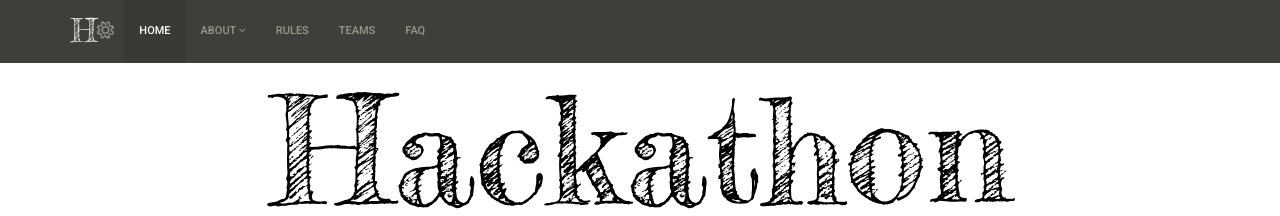
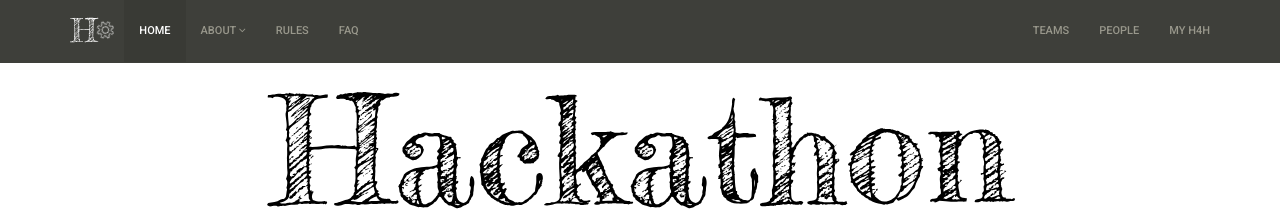
Before and after one commit to cmpsci-goldnjub/info, a Jekyll site: the page built from index.html, in a window 1280 px wide. Shown: the top 216 px of the page. Built offline with Jekyll 4.4.1, drawn with Linux system fonts in a browser that asks for light colours.

Commit message:
Update navbar links for app

```diff
--- a/_includes/navbar.html
+++ b/_includes/navbar.html
@@ -13,7 +13,7 @@
       </a>
     </div>
     <div id="navbar" class="navbar-collapse collapse">
-      <ul class="nav navbar-nav">
+      <ul class="nav navbar-nav navbar-left">
         <li id="home-nav"><a href="{{ "/" | prepend: site.baseurl }}">Home</a></li>
         <li id="about-nav" class="dropdown">
           <a href="#" class="dropdown-toggle" data-toggle="dropdown" role="button" aria-haspopup="true" aria-expanded="false">About <i class="fa fa-angle-down"></i></a>
@@ -25,8 +25,13 @@
           </ul>
         </li>
         <li id="rules-nav"><a href="{{ "/rules/" | prepend: site.baseurl }}">Rules</a></li>
-        <li id="teams-nav"><a href="{{ "/teams/" | prepend: site.baseurl }}">Teams</a></li>
         <li id="faq-nav"><a href="{{ "/faq/" | prepend: site.baseurl }}">FAQ</a></li>
+      </ul>
+
+      <ul class="nav navbar-nav navbar-right">
+        <li id="teams-nav"><a href="/teams/">Teams</a></li>
+        <li id="profiles-nav"><a href="/profiles/">People</a></li>
+        <li><a href="/teams/" role="button">My H4H</a></li>
       </ul>
     </div><!--/.nav-collapse -->
   </div>
```
